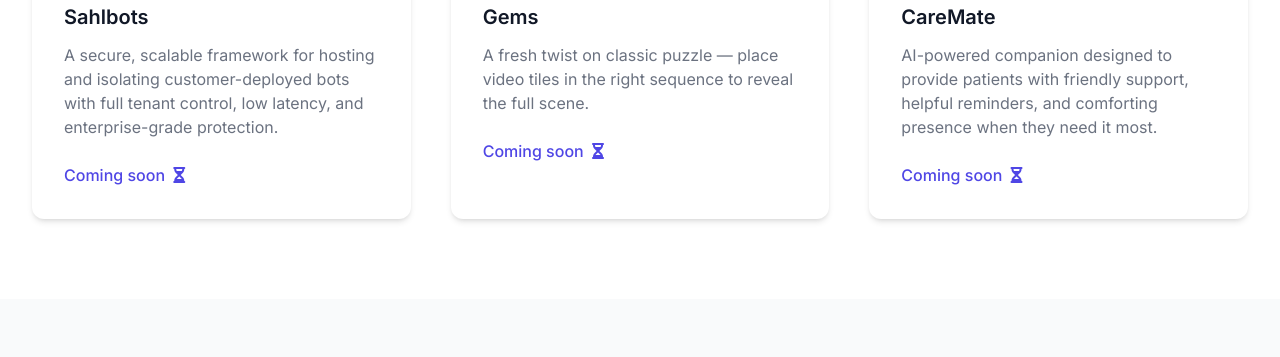
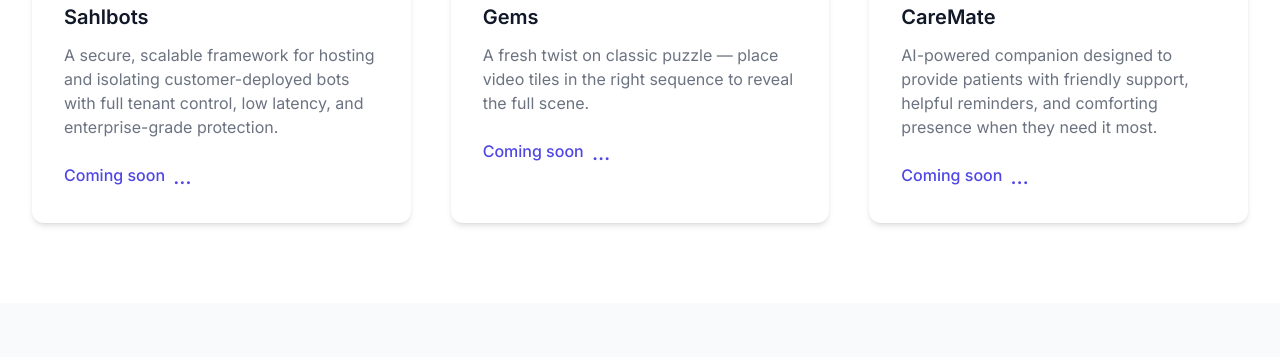
Before and after one commit to Sahlware/sahlware.github.io, a plain HTML site: page index.html in a window 1280 px wide. Shown: the part 1305-1662 px from the top of the page. Drawn offline with nearby package versions, Linux system fonts and the light colour scheme.

Commit message:
Using ellipses on the tiles

```diff
--- a/index.html
+++ b/index.html
@@ -140,7 +140,7 @@
                         </p>
                         <div class="mt-6">
                             <button class="text-indigo-600 hover:text-indigo-800 font-medium">
-                                Coming soon <i class="fas fa-hourglass-half ml-1"></i>
+                                Coming soon <span class="ml-1 text-xl align-middle">&hellip;</span>
                             </button>
                         </div>
                     </div>
@@ -159,7 +159,7 @@
                         </p>
                         <div class="mt-6">
                             <button class="text-indigo-600 hover:text-indigo-800 font-medium">
-                                Coming soon <i class="fas fa-hourglass-half ml-1"></i>
+                                Coming soon <span class="ml-1 text-xl align-middle">&hellip;</span>
                             </button>
                         </div>
                     </div>
@@ -178,7 +178,7 @@
                         </p>
                         <div class="mt-6">
                             <button class="text-indigo-600 hover:text-indigo-800 font-medium">
-                                Coming soon <i class="fas fa-hourglass-half ml-1"></i>
+                                Coming soon <span class="ml-1 text-xl align-middle">&hellip;</span>
                             </button>
                         </div>
                     </div>
```
